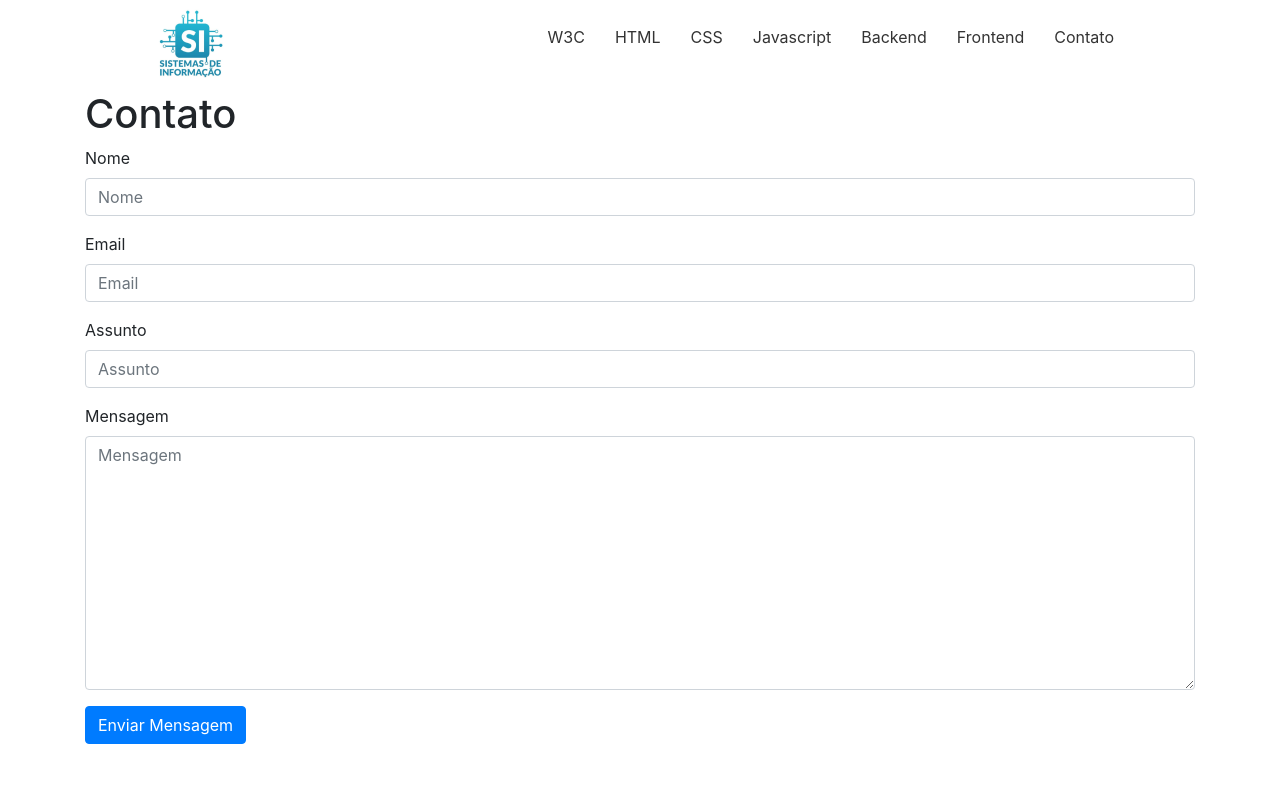
After one commit to DenilsonMelo/dev-web-1-2021, a Django app: page /contato in a window 1280 px wide. The commit adds this page. Run offline with Django 3.2, Linux system fonts and the light colour scheme; some libraries are stand-ins or nearby versions.

Commit message:
add page Contato

```diff
--- /dev/null
+++ b/projeto-01/app01/forms.py
@@ -0,0 +1,25 @@
+from django import forms
+from django.core.mail.message import EmailMessage
+
+class ContatoForm(forms.Form):
+    nome = forms.CharField(label='Nome')
+    email = forms.EmailField(label='Email')
+    assunto = forms.CharField(label='Assunto')
+    mensagem = forms.CharField(label='Mensagem', widget=forms.Textarea())
+
+    def send_mail(self):
+        nome = self.cleaned_data['nome']
+        email = self.cleaned_data['email']
+        assunto = self.cleaned_data['assunto']
+        mensagem = self.cleaned_data['mensagem']
+        conteudo = f'Nome: {nome}\nE-mail: {email}\nAssunto: {assunto}\nMensagem:{mensagem}'
+
+        mail = EmailMessage(
+            subject=assunto,
+            body=conteudo,
+            from_email='contato@seudominio.com.br',
+            to=['contato@seudominio.com.br', ],
+            headers={'Reply.To': email},
+        )
+
+        mail.send()
--- a/projeto-01/app01/templates/backend.html
+++ b/projeto-01/app01/templates/backend.html
@@ -28,6 +28,7 @@
             <li><a href="{% url 'javascript' %}">Javascript</a></li>
             <li><a href="{% url 'backend' %}">Backend</a></li>
             <li><a href="{% url 'frontend' %}">Frontend</a></li>
+            <li><a href="{% url 'contato' %}">Contato</a></li>
         </ul>
     </header>
     <main class="main-container">
--- /dev/null
+++ b/projeto-01/app01/templates/contato.html
@@ -0,0 +1,42 @@
+{% load static %}
+{% load bootstrap4 %}
+
+<!DOCTYPE html>
+<html lang="en">
+<head>
+    <meta charset="UTF-8">
+    <title>Contato</title>
+    <link rel="stylesheet" href="{% static 'css/style.css' %}">
+    <link rel="shortcut icon" href="{% static 'img/logo.png' %}" type="image/x-icon">
+    {% bootstrap_css %}
+</head>
+<body>
+    <!-- HEADER -->
+    <header class="menu">
+        <a href="{% url 'index' %}"><img src="{% static 'img/logo.png' %}" alt="Logo"></a>
+        <ul>
+            <li><a href="{% url 'w3c' %}">W3C</a></li>
+            <li><a href="{% url 'html' %}">HTML</a></li>
+            <li><a href="{% url 'css' %}">CSS</a></li>
+            <li><a href="{% url 'javascript' %}">Javascript</a></li>
+            <li><a href="{% url 'backend' %}">Backend</a></li>
+            <li><a href="{% url 'frontend' %}">Frontend</a></li>
+            <li><a href="{% url 'contato' %}">Contato</a></li>
+        </ul>
+    </header>
+    <div class="container">
+        <h1>Contato</h1>
+        {% bootstrap_messages %} <!-- Caso a mensagem não seja enviada por algum motivo, deixar uma mensagem -->
+
+        <form action="{% url 'contato' %}" method="post" class="form" autocomplete="off">
+            {% csrf_token %} <!-- Recurso de segurança do Django. Gera um token diferente para cada formulário e verifica se ninguém o alterou no meio do caminho -->
+            {% bootstrap_form form %} <!-- O bootstrap será aplicado em nosso form -->
+            {% buttons %} <!-- Cria um botão -->
+            <button type="submit" class="btn btn-primary"> Enviar Mensagem</button>
+            {% endbuttons %}
+        </form>
+    </div>
+
+{% bootstrap_javascript jquery='full' %}
+</body>
+</html>
--- a/projeto-01/app01/templates/css.html
+++ b/projeto-01/app01/templates/css.html
@@ -28,6 +28,7 @@
             <li><a href="{% url 'javascript' %}">Javascript</a></li>
             <li><a href="{% url 'backend' %}">Backend</a></li>
             <li><a href="{% url 'frontend' %}">Frontend</a></li>
+            <li><a href="{% url 'contato' %}">Contato</a></li>
         </ul>
     </header>
     <main class="main-container">
--- a/projeto-01/app01/templates/frontend.html
+++ b/projeto-01/app01/templates/frontend.html
@@ -28,6 +28,7 @@
             <li><a href="{% url 'javascript' %}">Javascript</a></li>
             <li><a href="{% url 'backend' %}">Backend</a></li>
             <li><a href="{% url 'frontend' %}">Frontend</a></li>
+            <li><a href="{% url 'contato' %}">Contato</a></li>
         </ul>
     </header>
     <main class="main-container">
--- a/projeto-01/app01/templates/html.html
+++ b/projeto-01/app01/templates/html.html
@@ -28,6 +28,7 @@
             <li><a href="{% url 'javascript' %}">Javascript</a></li>
             <li><a href="{% url 'backend' %}">Backend</a></li>
             <li><a href="{% url 'frontend' %}">Frontend</a></li>
+            <li><a href="{% url 'contato' %}">Contato</a></li>
         </ul>
     </header>
     <main class="main-container">
--- a/projeto-01/app01/templates/index.html
+++ b/projeto-01/app01/templates/index.html
@@ -28,6 +28,7 @@
             <li><a href="{% url 'javascript' %}">Javascript</a></li>
             <li><a href="{% url 'backend' %}">Backend</a></li>
             <li><a href="{% url 'frontend' %}">Frontend</a></li>
+            <li><a href="{% url 'contato' %}">Contato</a></li>
         </ul>
     </header>
     <main class="main-container">
--- a/projeto-01/app01/templates/javascript.html
+++ b/projeto-01/app01/templates/javascript.html
@@ -28,6 +28,7 @@
             <li><a href="{% url 'javascript' %}">Javascript</a></li>
             <li><a href="{% url 'backend' %}">Backend</a></li>
             <li><a href="{% url 'frontend' %}">Frontend</a></li>
+            <li><a href="{% url 'contato' %}">Contato</a></li>
         </ul>
     </header>
     <main class="main-container">
--- a/projeto-01/app01/templates/w3c.html
+++ b/projeto-01/app01/templates/w3c.html
@@ -28,6 +28,7 @@
             <li><a href="{% url 'javascript' %}">Javascript</a></li>
             <li><a href="{% url 'backend' %}">Backend</a></li>
             <li><a href="{% url 'frontend' %}">Frontend</a></li>
+            <li><a href="{% url 'contato' %}">Contato</a></li>
         </ul>
     </header>
     <main class="main-container">
--- a/projeto-01/app01/urls.py
+++ b/projeto-01/app01/urls.py
@@ -1,5 +1,5 @@
 from django.urls import path
-from .views import index, w3c, html, css, javascript, backend, frontend
+from .views import index, w3c, html, css, javascript, backend, frontend, contato
 
 urlpatterns = [
     path('', index, name="index"),
@@ -9,4 +9,5 @@ urlpatterns = [
     path('javascript', javascript, name="javascript"),
     path('backend', backend, name="backend"),
     path('frontend', frontend, name="frontend"),
+    path('contato', contato, name="contato"),
 ]
--- a/projeto-01/app01/views.py
+++ b/projeto-01/app01/views.py
@@ -1,4 +1,6 @@
 from django.shortcuts import render
+from django.contrib import messages
+from .forms import ContatoForm
 
 # Create your views here.
 def index(request):
@@ -21,3 +23,19 @@ def backend(request):
 
 def frontend(request):
     return render(request, 'frontend.html')
+
+def contato(request):
+    form = ContatoForm(request.POST or None)
+
+    if str(request.method) == 'POST':
+        if form.is_valid():
+            form.send_mail()
+            messages.success(request, 'E-mail enviado com sucesso')
+            form = ContatoForm()
+        else:
+            messages.error(request, 'Erro ao enviar e-mail')
+
+    context = {
+        'form': form
+    }
+    return render(request, 'contato.html', context)
```
Also changed, not shown: projeto-01/teste/settings.py (+13 -0 lines).
